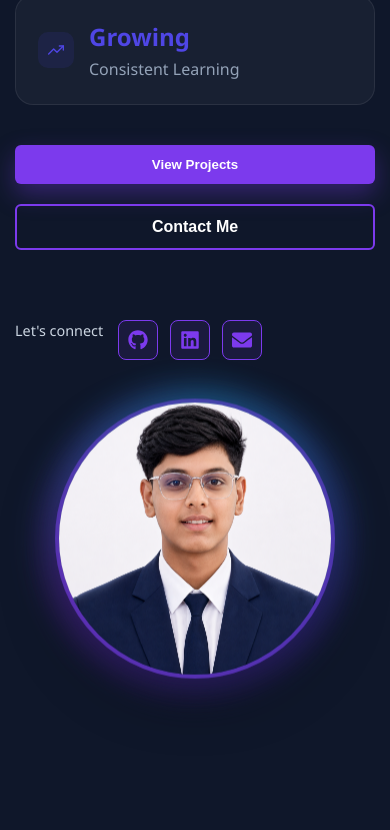
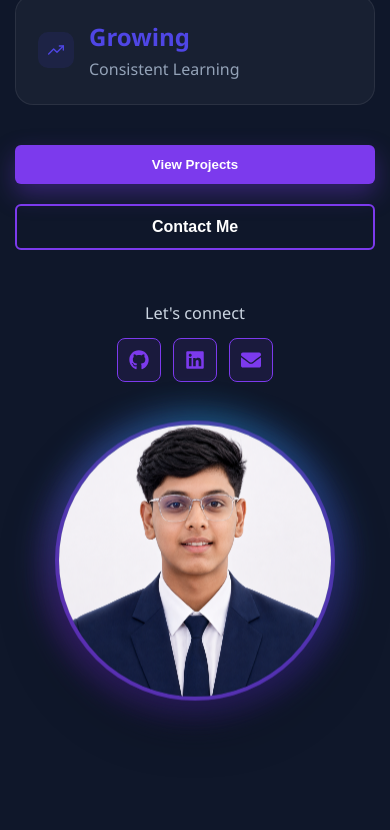
Before and after one commit to Mayur-Rithe-14/personal-portfolio, a React (Vite) app in the folder client/: page / in a window 390 px wide. Shown: the part 984-1814 px from the top of the page. Built offline with nearby package versions, Linux system fonts and the light colour scheme; no server answers.

Commit message:
UI is updated

```diff
--- a/client/package.json
+++ b/client/package.json
@@ -10,6 +10,7 @@
     "preview": "vite preview"
   },
   "dependencies": {
+    "aos": "^2.3.4",
     "dotenv": "^17.4.2",
     "react": "^19.2.6",
     "react-dom": "^19.2.6",
--- a/client/src/App.jsx
+++ b/client/src/App.jsx
@@ -6,9 +6,18 @@ import Skills from "./components/Skills";
 import Contact from "./components/Contact";
 import Footer from "./components/Footer";
 import About from "./components/About";
+import {useEffect} from "react";
+import AOS from "aos";
+import "aos/dist/aos.css";
 import "./App.css";
 
 function App() {
+  useEffect(() => {
+    AOS.init({
+      duration: 1000,
+      once: true,
+    });
+  }, []);
   return (
     <div className="app">
       <Navbar />
--- a/client/src/components/About.jsx
+++ b/client/src/components/About.jsx
@@ -4,7 +4,7 @@ import "./About.css";
 
 export default function About() {
   return (
-    <section id="about" className="about">
+    <section id="about" className="about" data-aos="fade-right">
       <div className="container">
         <div className="about-header">
           <h2>About Me</h2>
--- a/client/src/components/Contact.jsx
+++ b/client/src/components/Contact.jsx
@@ -56,7 +56,7 @@ export default function Contact() {
   };
 
   return (
-    <section id="contact" className="contact">
+    <section id="contact" className="contact" data-aos="fade-up">
       <div className="container">
         <h2>
           Get In Touch
--- a/client/src/components/Hero.css
+++ b/client/src/components/Hero.css
@@ -59,12 +59,9 @@
   font-size: 4.5rem;
   font-weight: 900;
   line-height: 1.1;
-
   background: linear-gradient(90deg, #ffffff, #c084fc, #7c3aed);
-
   -webkit-background-clip: text;
   -webkit-text-fill-color: transparent;
-
   margin-bottom: 15px;
 }
 
@@ -165,6 +162,7 @@
   display: flex;
   align-items: center;
   gap: 15px;
+  flex-wrap: wrap;
   animation: fadeInUp 0.8s ease-out 0.5s both;
 }
 
@@ -172,6 +170,7 @@
   color: var(--text-secondary);
   font-weight: 500;
   font-size: 0.9rem;
+  white-space: nowrap;
 }
 
 .socials-icons {
@@ -364,7 +363,27 @@
     text-align: center;
   }
 
+  .hero-socials {
+    flex-direction: column;
+    align-items: flex-start;
+    gap: 12px;
+  }
+
+  .socials-label {
+    width: 100%;
+    font-size: 1.02rem;
+    white-space: normal;
+    text-align: center;
+  }
+
   .socials-icons {
-    margin-top: 20px;
+    width: 100%;
+    justify-content: center;
+    margin-top: 0;
+  }
+
+  .social-link {
+    width: 44px;
+    height: 44px;
   }
 }
--- a/client/src/components/Hero.jsx
+++ b/client/src/components/Hero.jsx
@@ -25,7 +25,7 @@ export default function Hero() {
   };
 
   return (
-    <section id="home" className="hero">
+    <section id="home" className="hero" data-aos="fade-up">
       <div className="container hero-container">
         <div className="hero-content">
           <div
--- a/client/src/components/Projects.jsx
+++ b/client/src/components/Projects.jsx
@@ -42,7 +42,7 @@ export default function Projects() {
   };
 
   return (
-    <section id="projects" className="projects">
+    <section id="projects" className="projects" data-aos="fade-up">
       <div className="container">
         <div className="projects-header">
           <h2>
@@ -66,7 +66,11 @@ export default function Projects() {
                       index === currentSlide ? "active" : ""
                     }`}
                   >
-                    <div className="project-card">
+                    <div
+                      className="project-card"
+                      data-aos="flip-left"
+                      data-aos-delay="200"
+                    >
                       <div className="project-image">
                         <img
                           src={project.image || "/images/default.png"}
--- a/client/src/components/Skills.jsx
+++ b/client/src/components/Skills.jsx
@@ -95,7 +95,7 @@ export default function Skills() {
   };
 
   return (
-    <section id="skills" className="skills">
+    <section id="skills" className="skills" data-aos="fade-left">
       <div className="container">
         <h2>
           Technologies I Work With
@@ -116,7 +116,11 @@ export default function Skills() {
                   style={{animationDelay: `${index * 0.1}s`}}
                 >
                   <h3>{category}</h3>
-                  <div className="skill-items">
+                  <div
+                    className="skill-items"
+                    data-aos="zoom-in"
+                    data-aos-delay="100"
+                  >
                     {skillList.map((skill) => (
                       <div key={skill._id} className="skill-item">
                         <span className="skill-icon">
```
Also changed, not shown: 1 other file (tests, documents, lock files or other folders).
